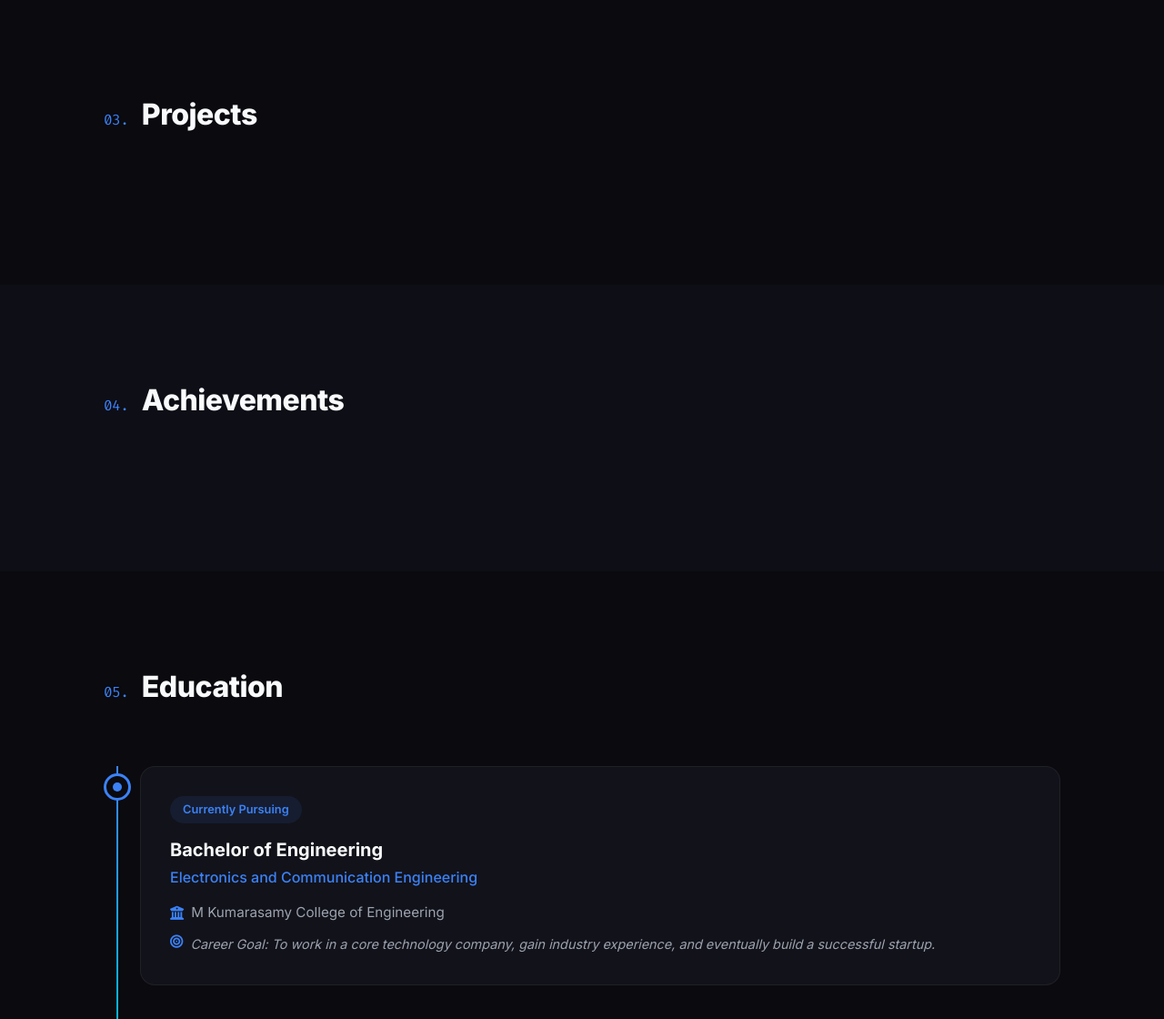
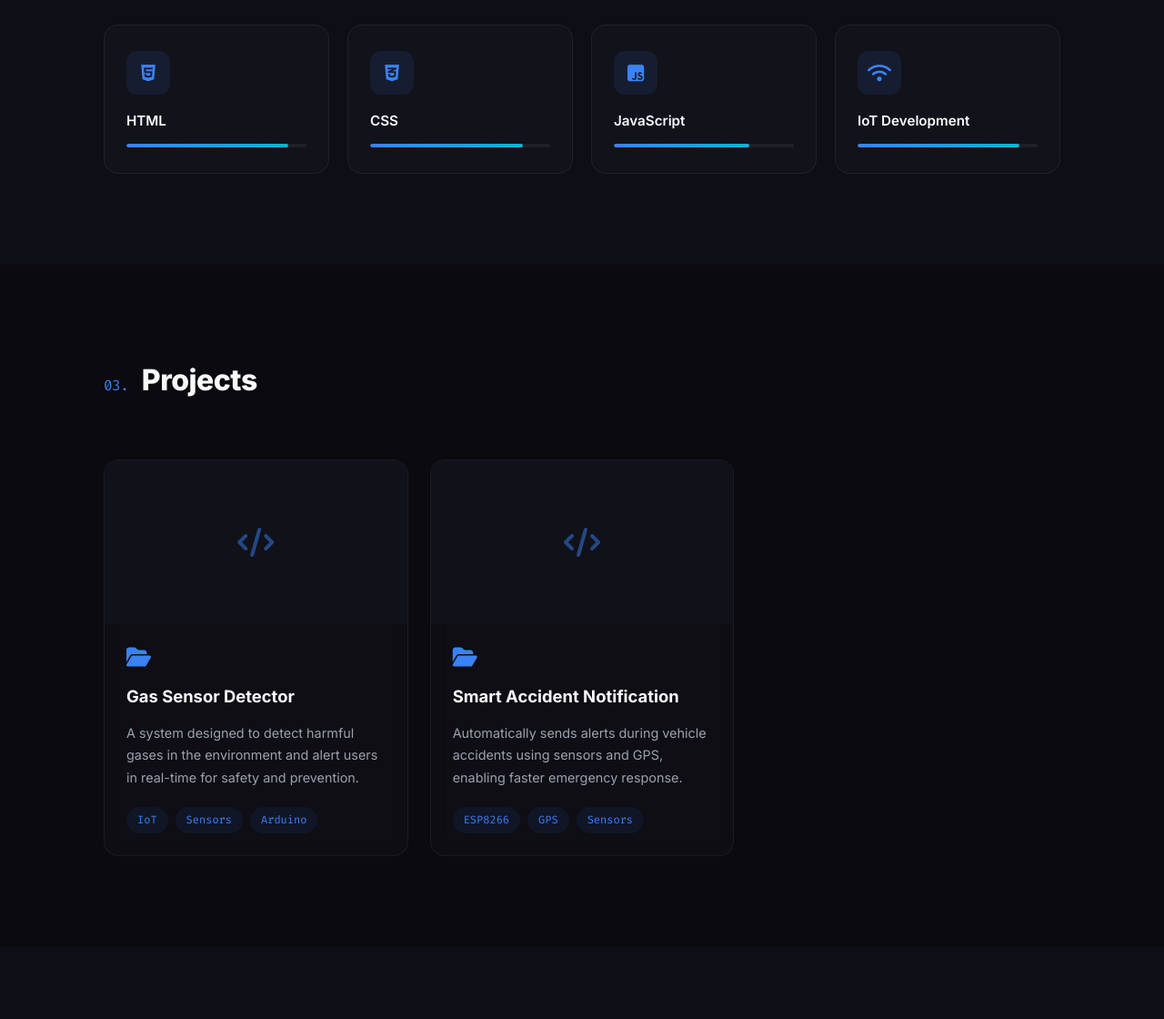
Before and after one commit to Dharun-Navamani/dharun-portfolio, a website: page index.html in a window 1280 px wide. Shown: the part 1680-2800 px from the top of the page at 91% size. Drawn offline with nearby package versions, Linux system fonts and the light colour scheme; no server answers; animation ran at ten frames a second; files whose address does not match are found by name.

Commit message:
Fix: Populate static content for robustness and fix API initialization crash

```diff
--- a/index.html
+++ b/index.html
@@ -104,7 +104,23 @@
                     </div>
                 </div>
                 <div class="about-text animate-on-scroll" id="about-container">
-                    <!-- Dynamic Content -->
+                    <p>I am Dharun N, currently pursuing a Bachelor of Engineering in Electronics and Communication Engineering at M Kumarasamy College of Engineering.</p>
+                    <p>I am passionate about building innovative solutions using IoT and embedded systems. I have worked on multiple real-world projects and I am currently growing as a web developer.</p>
+                    <p>My long-term goal is to work in a core technology company, gain industry experience, and eventually build my own startup.</p>
+                    <div class="about-stats">
+                        <div class="stat-item">
+                            <span class="stat-number" data-count="5">5+</span>
+                            <span class="stat-label">Projects</span>
+                        </div>
+                        <div class="stat-item">
+                            <span class="stat-number" data-count="2">2+</span>
+                            <span class="stat-label">Awards</span>
+                        </div>
+                        <div class="stat-item">
+                            <span class="stat-number" data-count="8">8+</span>
+                            <span class="stat-label">Skills</span>
+                        </div>
+                    </div>
                 </div>
             </div>
         </div>
@@ -117,7 +133,26 @@
                 <span class="title-number">02.</span> Skills & Expertise
             </h2>
             <div class="skills-grid" id="skills-container">
-                <!-- Dynamic Content -->
+                <div class="skill-card animate-on-scroll" data-skill="90">
+                    <div class="skill-icon"><i class="fab fa-html5"></i></div>
+                    <h3>HTML</h3>
+                    <div class="skill-bar"><div class="skill-fill" data-width="90"></div></div>
+                </div>
+                <div class="skill-card animate-on-scroll" data-skill="85">
+                    <div class="skill-icon"><i class="fab fa-css3-alt"></i></div>
+                    <h3>CSS</h3>
+                    <div class="skill-bar"><div class="skill-fill" data-width="85"></div></div>
+                </div>
+                <div class="skill-card animate-on-scroll" data-skill="75">
+                    <div class="skill-icon"><i class="fab fa-js-square"></i></div>
+                    <h3>JavaScript</h3>
+                    <div class="skill-bar"><div class="skill-fill" data-width="75"></div></div>
+                </div>
+                <div class="skill-card animate-on-scroll" data-skill="90">
+                    <div class="skill-icon"><i class="fas fa-wifi"></i></div>
+                    <h3>IoT Development</h3>
+                    <div class="skill-bar"><div class="skill-fill" data-width="90"></div></div>
+                </div>
             </div>
         </div>
     </section>
@@ -129,7 +164,36 @@
                 <span class="title-number">03.</span> Projects
             </h2>
             <div class="projects-grid" id="projects-container">
-                <!-- Dynamic Content -->
+                <div class="project-card animate-on-scroll">
+                    <div class="project-image-container">
+                        <div class="project-image-placeholder"><i class="fas fa-code"></i></div>
+                    </div>
+                    <div class="project-card-content">
+                        <div class="project-header">
+                            <i class="fas fa-folder-open project-folder"></i>
+                        </div>
+                        <h3 class="project-title">Gas Sensor Detector</h3>
+                        <p class="project-desc">A system designed to detect harmful gases in the environment and alert users in real-time for safety and prevention.</p>
+                        <div class="project-tags">
+                            <span>IoT</span><span>Sensors</span><span>Arduino</span>
+                        </div>
+                    </div>
+                </div>
+                <div class="project-card animate-on-scroll">
+                    <div class="project-image-container">
+                        <div class="project-image-placeholder"><i class="fas fa-code"></i></div>
+                    </div>
+                    <div class="project-card-content">
+                        <div class="project-header">
+                            <i class="fas fa-folder-open project-folder"></i>
+                        </div>
+                        <h3 class="project-title">Smart Accident Notification</h3>
+                        <p class="project-desc">Automatically sends alerts during vehicle accidents using sensors and GPS, enabling faster emergency response.</p>
+                        <div class="project-tags">
+                            <span>ESP8266</span><span>GPS</span><span>Sensors</span>
+                        </div>
+                    </div>
+                </div>
             </div>
         </div>
     </section>
```
Also changed, not shown: api/get-content.js (+5 -4 lines), api/lib/mongodb.js (+10 -9 lines).
